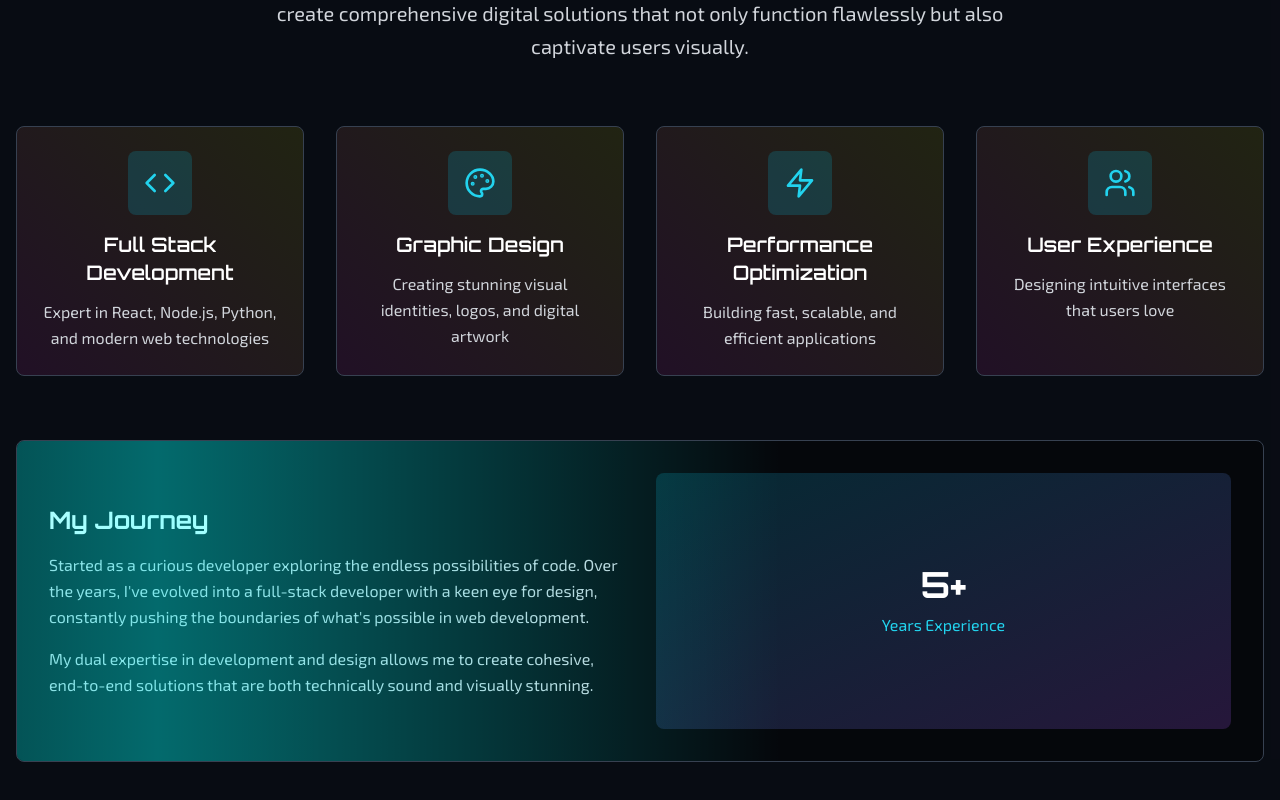
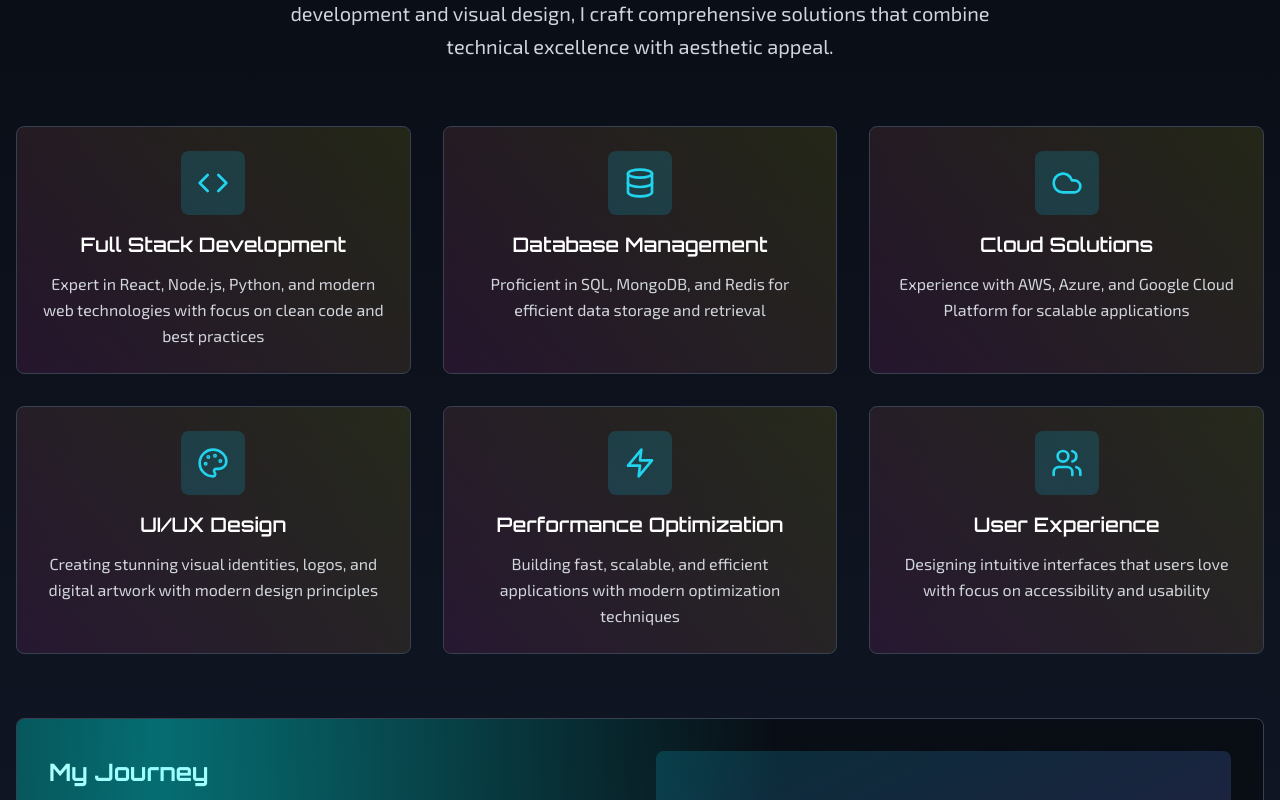
Before and after one commit to heshan123vitharana/Heshan_Witharana_Portfolio, a React (Vite) app: page / in a window 1280 px wide. Shown: the part 1020-1820 px from the top of the page. Built offline with nearby package versions, Linux system fonts and the light colour scheme.

Commit message:
feat: enhance About component with improved animations and content

```diff
--- a/src/components/About.tsx
+++ b/src/components/About.tsx
@@ -1,33 +1,64 @@
 import React from 'react';
 import { motion } from 'framer-motion';
-import { Code, Palette, Zap, Users } from 'lucide-react';
+import { Code, Palette, Zap, Users, Database, Cloud } from 'lucide-react';
 
 const About: React.FC = () => {
   const features = [
     {
       icon: Code,
       title: 'Full Stack Development',
-      description: 'Expert in React, Node.js, Python, and modern web technologies'
+      description: 'Expert in React, Node.js, Python, and modern web technologies with focus on clean code and best practices'
+    },
+    {
+      icon: Database,
+      title: 'Database Management',
+      description: 'Proficient in SQL, MongoDB, and Redis for efficient data storage and retrieval'
+    },
+    {
+      icon: Cloud,
+      title: 'Cloud Solutions',
+      description: 'Experience with AWS, Azure, and Google Cloud Platform for scalable applications'
     },
     {
       icon: Palette,
-      title: 'Graphic Design',
-      description: 'Creating stunning visual identities, logos, and digital artwork'
+      title: 'UI/UX Design',
+      description: 'Creating stunning visual identities, logos, and digital artwork with modern design principles'
     },
     {
       icon: Zap,
       title: 'Performance Optimization',
-      description: 'Building fast, scalable, and efficient applications'
+      description: 'Building fast, scalable, and efficient applications with modern optimization techniques'
     },
     {
       icon: Users,
       title: 'User Experience',
-      description: 'Designing intuitive interfaces that users love'
+      description: 'Designing intuitive interfaces that users love with focus on accessibility and usability'
     }
   ];
 
+  const containerVariants = {
+    hidden: { opacity: 0 },
+    visible: {
+      opacity: 1,
+      transition: {
+        staggerChildren: 0.1
+      }
+    }
+  };
+
+  const itemVariants = {
+    hidden: { opacity: 0, y: 20 },
+    visible: {
+      opacity: 1,
+      y: 0,
+      transition: {
+        duration: 0.5
+      }
+    }
+  };
+
   return (
-    <section id="about" className="py-20 bg-gray-900/50">
+    <section id="about" className="py-20 bg-gradient-to-b from-gray-900/50 to-gray-900">
       <div className="container mx-auto px-4">
         <motion.div
           initial={{ opacity: 0, y: 50 }}
@@ -40,20 +71,23 @@ const About: React.FC = () => {
             <span className="gradient-text">ABOUT ME</span>
           </h2>
           <p className="text-xl text-gray-300 max-w-3xl mx-auto leading-relaxed">
-            I'm a passionate developer and designer who loves bringing ideas to life through code and creativity.
-            With expertise in both technical development and visual design, I create comprehensive digital solutions
-            that not only function flawlessly but also captivate users visually.
+            I'm a passionate Full Stack Developer with a keen eye for design and a drive for creating exceptional digital experiences.
+            With expertise in both technical development and visual design, I craft comprehensive solutions that combine
+            technical excellence with aesthetic appeal.
           </p>
         </motion.div>
 
-        <div className="grid md:grid-cols-2 lg:grid-cols-4 gap-8">
+        <motion.div
+          variants={containerVariants}
+          initial="hidden"
+          whileInView="visible"
+          viewport={{ once: true }}
+          className="grid md:grid-cols-2 lg:grid-cols-3 gap-8"
+        >
           {features.map((feature, index) => (
             <motion.div
               key={feature.title}
-              initial={{ opacity: 0, y: 30 }}
-              whileInView={{ opacity: 1, y: 0 }}
-              transition={{ duration: 0.6, delay: index * 0.1 }}
-              viewport={{ once: true }}
+              variants={itemVariants}
               className="bg-black/40 p-6 rounded-lg border border-gray-700 hover:border-cyan-500 transition-all duration-300 holographic"
               whileHover={{ scale: 1.05 }}
             >
@@ -68,7 +102,7 @@ const About: React.FC = () => {
               </p>
             </motion.div>
           ))}
-        </div>
+        </motion.div>
 
         <motion.div
           initial={{ opacity: 0, y: 50 }}
@@ -83,13 +117,13 @@ const About: React.FC = () => {
                 My Journey
               </h3>
               <p className="text-gray-300 leading-relaxed mb-4">
-                Started as a curious developer exploring the endless possibilities of code.
-                Over the years, I've evolved into a full-stack developer with a keen eye for design,
-                constantly pushing the boundaries of what's possible in web development.
+                My journey in tech began with a curiosity for creating digital solutions.
+                Over the years, I've evolved into a full-stack developer with expertise in both
+                frontend and backend technologies, always staying current with the latest industry trends.
               </p>
               <p className="text-gray-300 leading-relaxed">
-                My dual expertise in development and design allows me to create cohesive,
-                end-to-end solutions that are both technically sound and visually stunning.
+                I believe in continuous learning and pushing the boundaries of what's possible in web development,
+                while maintaining a strong focus on user experience and performance optimization.
               </p>
             </div>
             <div className="relative">
```
